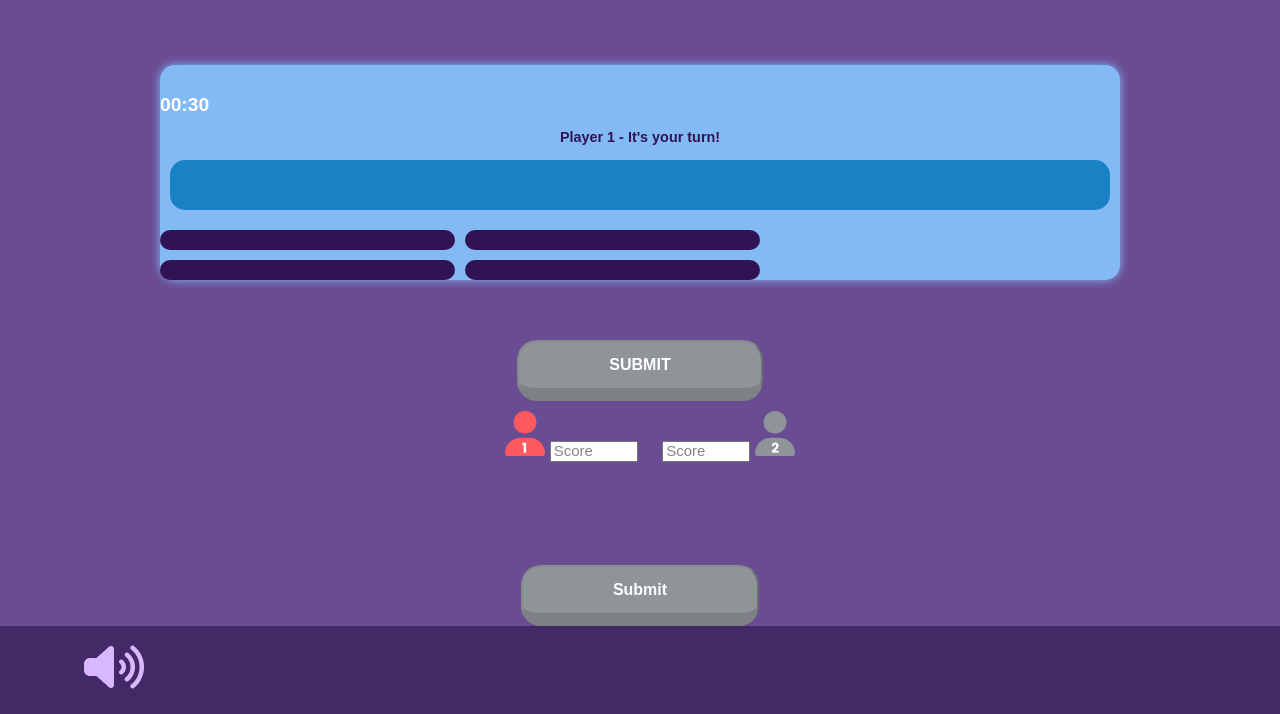
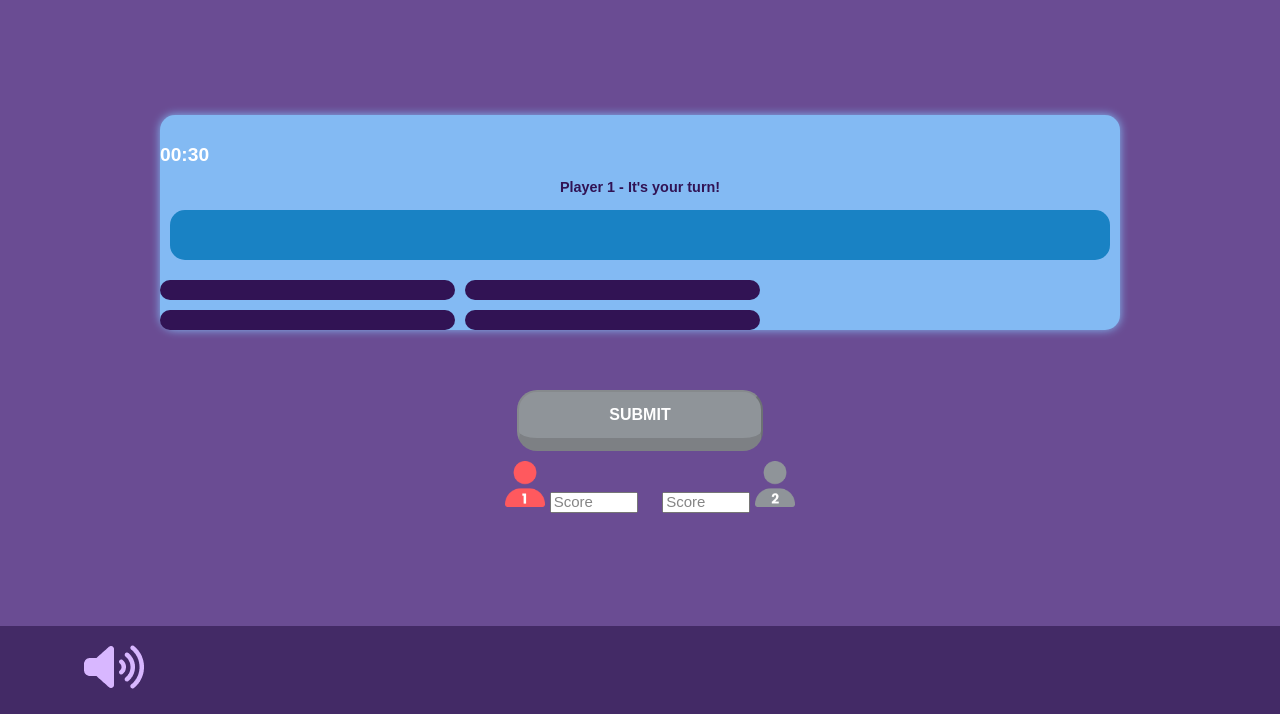
Before and after one commit to payalpahilani/Drivequest, a website: page questions.html in a window 1280 px wide. Shown: the part 86-800 px from the top of the page. Drawn offline with Linux system fonts and the light colour scheme.

Commit message:
fixed audio issues

```diff
--- a/questions.html
+++ b/questions.html
@@ -65,8 +65,6 @@
     </div>
 </main>
 
-<!-- button with disabled property -->
-<button id="submitBtn" onclick="submitAnswer()" disabled>Submit</button>
 <footer>
     <div id="footer-rect">
         <div id="volume-btn"onclick="toggleAudio()">
```
Also changed, not shown: game-over.html (+1 -2 lines), grid.html (+1 -2 lines), home.html (+1 -2 lines), index.html (+1 -2 lines), leadership.html (+1 -2 lines), rules.html (+1 -2 lines).
